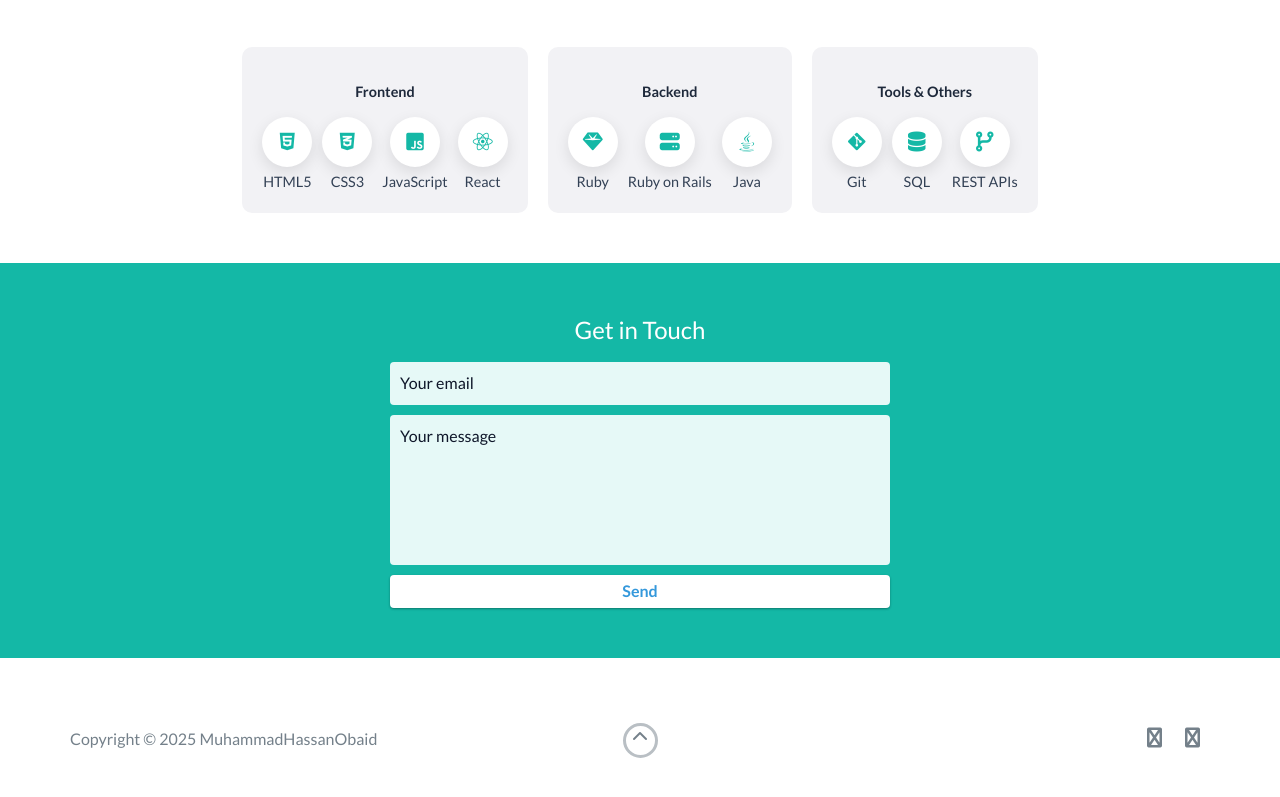
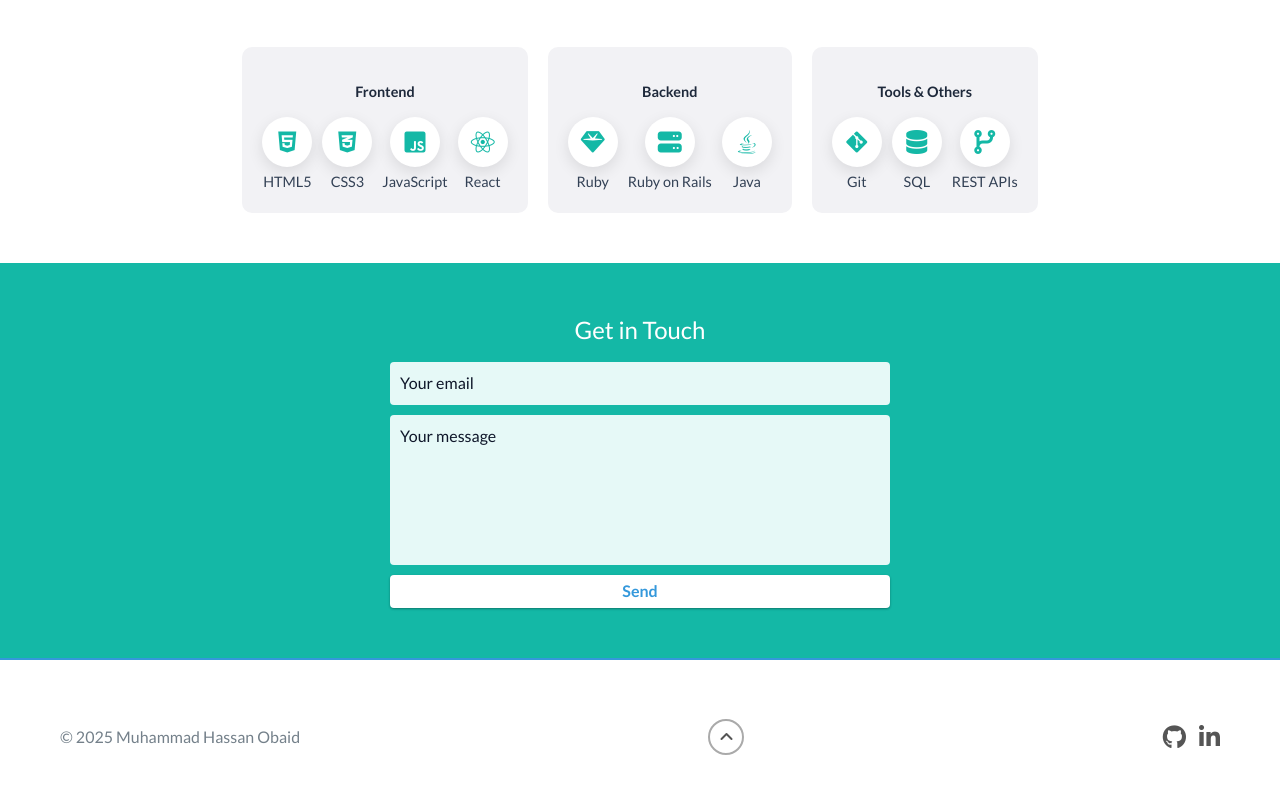
Before and after one commit to mhassanobaid/portfolio, a website: page index.html in a window 1280 px wide. Shown: the part 3148-3945 px from the top of the page. Drawn offline with nearby package versions, Linux system fonts and the light colour scheme; files that its build step writes are made by us from their sources.

Commit message:
feat: enhance footer with social links, scroll-to-top, and improved icons

```diff
--- a/index.html
+++ b/index.html
@@ -275,31 +275,27 @@
     <!-- End #contact -->
 
     <footer>
-        <div class="container">
-            <div class="row">
-                <div class="col-sm-5 copyright">
-                    <p>
-                        Copyright &copy; <span id="current-year">2025</span> MuhammadHassanObaid
-                    </p>
-                </div>
-                <div class="col-sm-2 top">
-                    <span id="to-top">
-                        <i class="fa fa-chevron-up" aria-hidden="true"></i>
-                    </span>
-                </div>
-                <div class="col-sm-5 social">
-                    <ul>
-                        <li>
-                            <a href="https://github.com/mhassanobaid" target="_blank"><i class="fa fa-github" aria-hidden="true"></i></a>
-                        </li>
-                        <li>
-                            <a href="https://www.linkedin.com/in/mho-2803abc" target="_blank"><i class="fa fa-linkedin" aria-hidden="true"></i></a>
-                        </li>
-                    </ul>
-                </div>
-            </div>
-        </div>
-    </footer>
+			<div class="footer-container">
+				<!-- Left side -->
+				<div class="footer-left">
+					<p>&copy; 2025 Muhammad Hassan Obaid</p>
+				</div>
+
+				<!-- Center (scroll-to-top button) -->
+				<div class="footer-center">
+					<a href="#top" class="scroll-top">
+						<i class="fas fa-angle-up"></i>
+					</a>
+				</div>
+
+				<!-- Right side (social links) -->
+				<div class="footer-right">
+					<a href="https://github.com/mhassanobaid" target="_blank"><i class="fab fa-github"></i></a>
+					<a href="https://www.linkedin.com/in/mho-2803abc" target="_blank"><i class="fab fa-linkedin-in"></i></a>
+				</div>
+			</div>
+		</footer>
+
     <!-- End footer -->
 
     <script src="https://ajax.googleapis.com/ajax/libs/jquery/1.12.4/jquery.min.js"></script>
--- a/js/scripts.js
+++ b/js/scripts.js
@@ -38,11 +38,22 @@
         }
     });
 
-    // Scroll to top
+    // Scroll to top (smoother & slower)
     $('#to-top').click(function() {
         $('html, body').animate({
             scrollTop: 0
-        }, 500);
+        }, 1200, 'swing');
+    });
+
+    $('.scroll-top').click(function(e) {
+        e.preventDefault();
+        $('html, body').animate(
+            {
+                scrollTop: 0
+            },
+            1200,
+            'swing'
+        );
     });
 
     // Scroll to first element
--- a/package.json
+++ b/package.json
@@ -5,7 +5,9 @@
   "main": "js/scripts.js",
   "scripts": {
     "watch": "gulp watch",
-    "styles": "gulp styles"
+    "styles": "gulp styles",
+    "scripts": "gulp scripts",
+    "build": "npm run styles && npm run scripts"
   },
   "keywords": [
     "portfolio",
--- a/scss/styles.scss
+++ b/scss/styles.scss
@@ -243,7 +243,70 @@ header {
 }
 
 footer {
-    padding: 50px 0;
+    background: #fff;
+    color: #555;
+    padding: 50px;
+    border-top: 2px solid #3498db; /* blue border like in screenshot */
+}
+
+.footer-container {
+    display: flex;
+    justify-content: space-between;
+    align-items: center;
+    max-width: 1200px;
+    margin: 0 auto;
+    padding: 0 1rem;
+}
+
+.footer-left {
+    font-family: 'Lato', sans-serif;
+    font-size: 16px;margin: 0; color: #74808a;
+    margin: 0;
+    color: #74808a;
+}
+
+.footer-center {
+    text-align: center;
+}
+
+.scroll-top {
+    display: flex;
+    align-items: center;
+    justify-content: center;
+    width: 36px;
+    height: 36px;
+    border-radius: 50%;
+    border: 2px solid #aaa;
+    color: #555;
+    transition: all 0.3s ease;
+}
+
+.scroll-top:hover {
+    border-color: #3498db;
+    color: #3498db;
+}
+
+.footer-right a {
+    margin-left: 1rem;
+    font-size: 1.5em;
+    color: #555;
+    transition: color 0.3s ease;
+}
+
+.footer-right a:hover {
+    color: #3498db; /* hover blue */
+}
+
+/* 📱 Mobile: stack items vertically */
+@media (max-width: 600px) {
+    .footer-container {
+        flex-direction: column;
+        text-align: center;
+        gap: 1rem;
+    }
+    .footer-right a {
+        margin-left: 0.7rem;
+    }
 }
 
 .copyright {
@@ -978,10 +1041,6 @@ footer {
         transform: none;
     }
 
-    footer {
-        text-align: center;
-    }
-
     .social {
         text-align: center;
     }
@@ -1127,14 +1186,14 @@ footer {
   background: white;
   border-radius: 50%;
   box-shadow: 0 5px 15px rgba(0, 0, 0, 0.1);
-  font-size: 2rem; /* default for desktop */
+  font-size: 1.5em; /* default for desktop */
   color: $primary;
 }
 
 /* Tablet */
 @media (max-width: 1023px) {
   .skill-icon {
-    font-size: 1.75rem;
+    font-size: 1.0em;
     width: 45px;
     height: 45px;
   }
@@ -1143,7 +1202,7 @@ footer {
 /* Mobile */
 @media (max-width: 767px) {
   .skill-icon {
-    font-size: 1.5rem;
+    font-size: 1.0em;
     width: 40px;
     height: 40px;
   }
```
Also changed, not shown: css/styles.css, gulpfile.js (line endings or trailing spaces), js/scripts.min.js.
